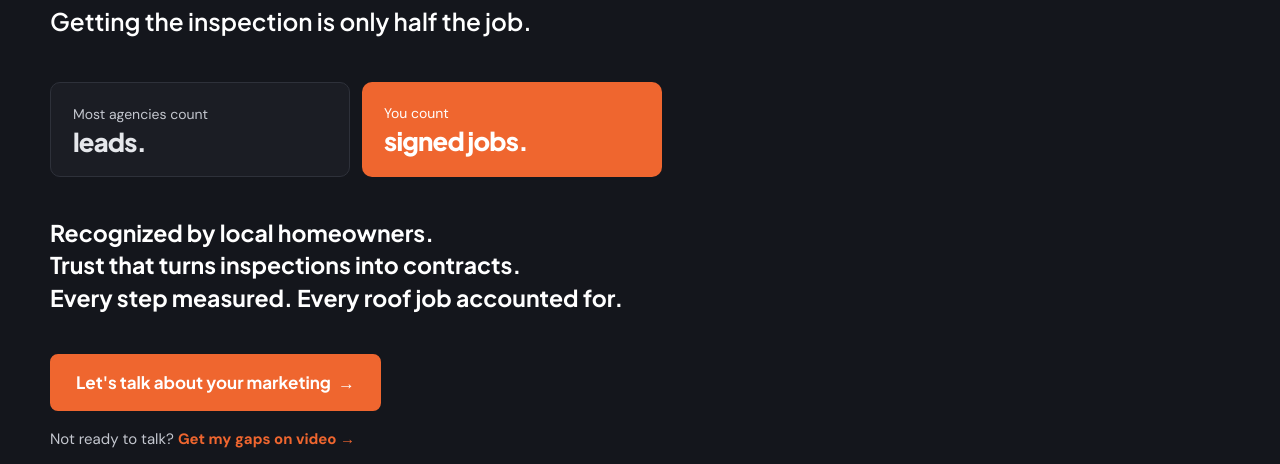
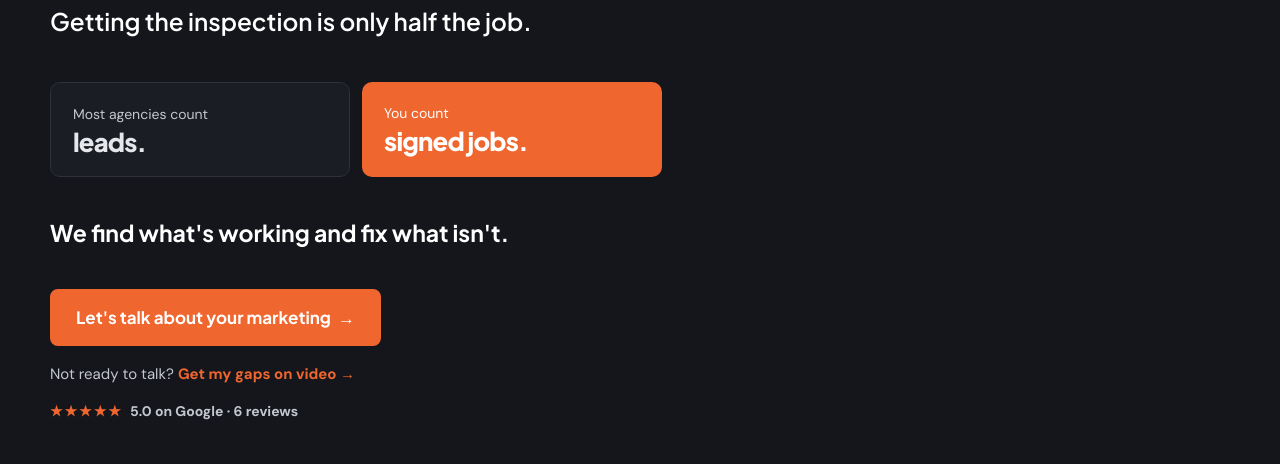
Before and after one commit to arpro-marketing/language, a plain HTML site: page roofing-hub-2026-11-14/roofing-hub-mockup.html in a window 1280 px wide. Shown: the part 313-777 px from the top of the page. Drawn offline with Linux system fonts and the light colour scheme.

Commit message:
Roofing hub: hero line 'We find what's working and fix what isn't.' per Andrew
Co-Authored-By: Claude Opus 5.5 <noreply@anthropic.com>
Claude-Session: https://claude.ai/code/session_01N4TQRWYnEmnZXEuSXxhxVG

```diff
--- a/roofing-hub-2026-11-14/roofing-hub-mockup.html
+++ b/roofing-hub-2026-11-14/roofing-hub-mockup.html
@@ -351,7 +351,7 @@
   <div class="col them"><span class="lbl">Most agencies count</span><span class="bg">leads.</span></div>
   <div class="col you"><span class="lbl">You count</span><span class="bg">signed jobs.</span></div>
  </div>
- <p class="sol"><span>Recognized by local homeowners.</span><span>Trust that turns inspections into&nbsp;contracts.</span><span>Every step measured. Every roof job accounted&nbsp;for.</span></p>
+ <p class="sol"><span>We find what's working and fix what&nbsp;isn't.</span></p>
  <a class="btn" href="https://calendly.com/andrew-andrewryanmarketing/gap-review?utm_source=arm-site&amp;utm_medium=cta&amp;utm_campaign=site&amp;utm_content=rf-hero">Let's talk about your marketing&nbsp;<span class="ar">→</span></a>
  <p class="alt">Not ready to talk? <a href="/#argmRoot">Get my gaps on video&nbsp;<span class="ar">→</span></a></p>
  <a class="rating" href="https://www.google.com/maps?cid=5316129390931803308" target="_blank" rel="noopener"><span class="stars">★★★★★</span> 5.0 on Google · 6 reviews</a>
```
Also changed, not shown: roofing-hub-2026-11-14/rf-sections.html (+1 -1 lines), 1 other file.
